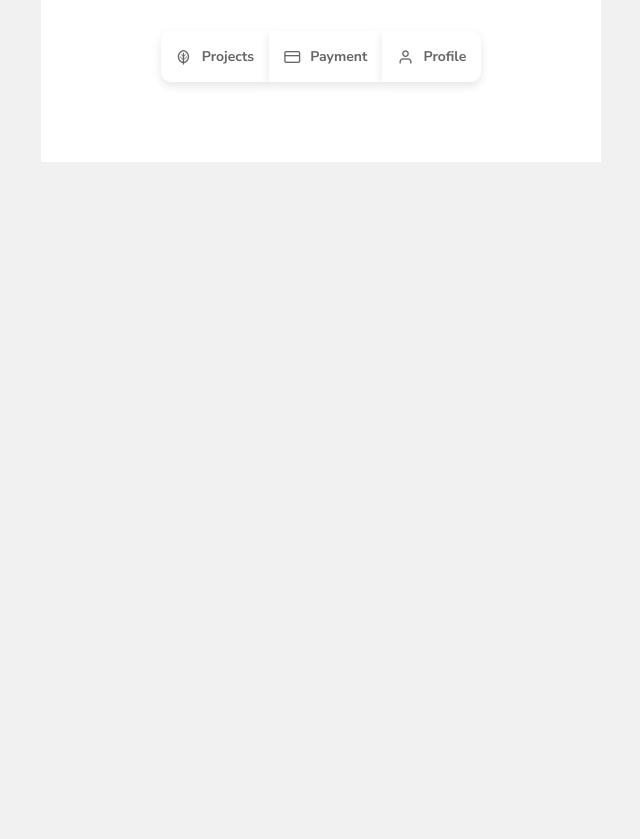
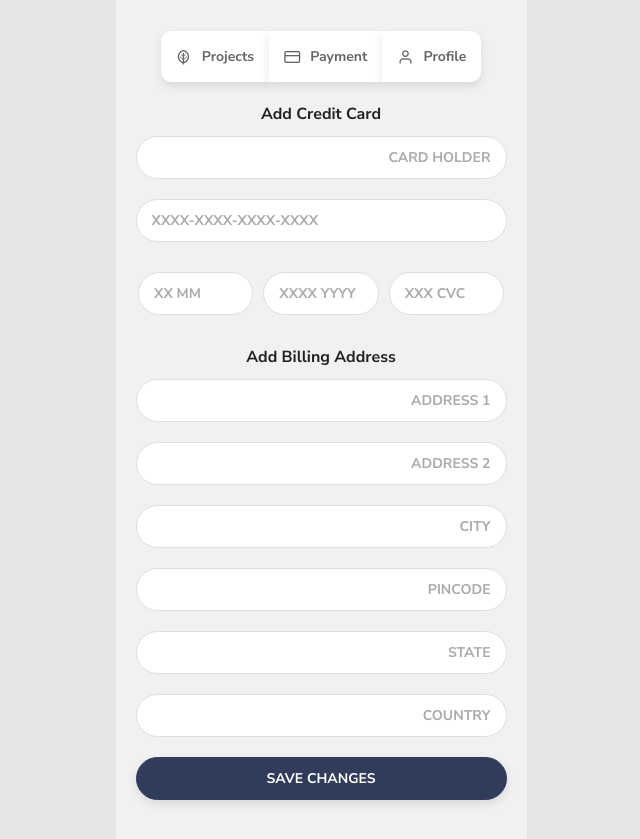
Before and after one commit to MaryLangiewicz/adopt_a_tree, a website: page account_payment.html in a window 1280 px wide. Shown: the part 349-1188 px from the top of the page, without its empty margins (319-959 px from the left). Before the commit the page ends 800 px from the top, so only its background shows below. Drawn offline with nearby package versions, Linux system fonts and the light colour scheme; files that its build step writes are made by us from their sources; files whose address does not match are found by name.

Commit message:
add credit card,address to structure html with styling,change media-sm to smaller, add new color bg and replace color bg in account and account-payment section

```diff
--- a/account_payment.html
+++ b/account_payment.html
@@ -19,11 +19,13 @@
             <div class="spacing-2 brand-1-bg">
                 <div class="row flex flex-wrap">
                     <div class="col col-6 spacing-l">
-                        <img src="assets/svg/logos/logo-white.svg" alt="Logo: Adopt-a-Tree" width="36" height="36" role="img">
+                        <img src="assets/svg/logos/logo-white.svg" alt="Logo: Adopt-a-Tree" width="36" height="36"
+                             role="img">
                     </div>
                 </div>
                 <div class="avatar text-center white spacing-3-b">
-                    <img src="assets/img/avatar/avatar-user.jpg" alt="Jenn Davis" width="144" height="144" class="avatar-img">
+                    <img src="assets/img/avatar/avatar-user.jpg" alt="Jenn Davis" width="144" height="144"
+                         class="avatar-img">
                     <div class="avatar-username">Jenn Davis</div>
                     <div class="avatar-meta-info">
                         <div class="spacing-b">4 Projects / 212 Trees</div>
@@ -31,7 +33,7 @@
                     </div>
                 </div>
             </div>
-            <div class="spacing-2 white-bg">
+            <div class="spacing-2 gray-mist-bg">
                 <ul class="tab-block text-center flex flex-justify-center" data-tabs="">
                     <li class="tab-each">
                         <a href="#tab-projects" class="tab-each-anchor" data-tabby-default="">
@@ -53,15 +55,63 @@
                     </li>
                 </ul>
 
-                <div id="tab-projects" class="spacing-v"></div>
-                <div id="tab-payment" class="spacing-v"></div>
-                <div id="tab-profile" class="spacing-v"></div>
-
                 <script>
                     document.addEventListener("DOMContentLoaded", function () {
                         var tabs = new Tabby('[data-tabs]');
                     });
                 </script>
+                <div class="spacing-2-t">
+                    <div class="field">
+                        <label for="demo-input-default" class="label text-center font-size-lg">Add Credit Card</label>
+                        <input type="text" class="form-text text-right font-bold" placeholder="CARD HOLDER" id="demo-input-default">
+                    </div>
+                    <div class="field">
+                        <label for="number"></label>
+                        <input type="text" class="form-text font-bold" placeholder="XXXX-XXXX-XXXX-XXXX" id="number">
+                    </div>
+                    <div class="row flex spacing spacing">
+                        <div class="field spacing-r">
+                            <label for="date"></label>
+                            <input type="text" class="form-text font-bold" placeholder="XX MM" id="date">
+                        </div>
+                        <div class="field spacing-r">
+                            <label for="year"></label>
+                            <input type="text" class="form-text font-bold" placeholder="XXXX YYYY" id="year">
+                        </div>
+                        <div class="field">
+                            <label for="cvc"></label>
+                            <input type="text" class="form-text font-bold" placeholder="XXX CVC" id="cvc">
+                        </div>
+                    </div>
+                    <div class="field">
+                        <label for="complete" class="label text-center font-size-lg">Add Billing Address</label>
+                        <input type="text" class="form-text font-bold text-right text-uppercase" placeholder="Address 1" id="complete">
+                    </div>
+                    <div class="field">
+                        <label for="address2"></label>
+                        <input type="text" class="form-text font-bold text-right text-uppercase" placeholder="Address 2" id="address2">
+                    </div>
+                    <div class="field">
+                        <label for="city"></label>
+                        <input type="text" class="form-text font-bold text-right text-uppercase" placeholder="City" id="city">
+                    </div>
+                    <div class="field">
+                        <label for="pin"></label>
+                        <input type="text" class="form-text font-bold text-right text-uppercase" placeholder="Pincode" id="pin">
+                    </div>
+                    <div class="field">
+                        <label for="state"></label>
+                        <input type="text" class="form-text font-bold text-right text-uppercase" placeholder="State" id="state">
+                    </div>
+                    <div class="field">
+                        <label for="country"></label>
+                        <input type="text" class="form-text font-bold text-right text-uppercase" placeholder="Country" id="country">
+                    </div>
+                    <div class="spacing-2-b">
+                        <button class="btn btn--brand-2 full-width spacing-2-b" tabindex="0" role="button">Save Changes</button>
+                    </div>
+                </div>
+            </div>
         </div>
     </div>
 </section>
--- a/assets/scss/partials/_colors.scss
+++ b/assets/scss/partials/_colors.scss
@@ -22,6 +22,7 @@ $colors-map: (
         "gray-titanium": $gray-titanium,
         "gray-cloud": $gray-cloud,
         "gray-mist": $gray-mist,
+        "gray-light" :$gray-light,
         "white": $white,
         "color-font": $color-font,
         "color-link": $color-link,
--- a/assets/scss/partials/_main.scss
+++ b/assets/scss/partials/_main.scss
@@ -20,7 +20,7 @@ html,body{
 
 body{
     color: $color-font;
-    background-color: $gray-mist;
+    background-color: $gray-light;
     font-size: $font-size;
     font-weight: $font-regular;
     font-family: $font-family-1;
--- a/assets/scss/partials/variables.scss
+++ b/assets/scss/partials/variables.scss
@@ -26,7 +26,9 @@ $gray-cement: #999;
 $gray-titanium: #AAA;
 $gray-cloud: #DADEE8;
 $gray-mist: #F1F1F1;
+$gray-light: #E5E5E5;
 $white: #FFF;
+
 
 //Colors: typography
 $color-font: $gray-lead;
@@ -104,7 +106,7 @@ $transition-ease-in: all 0.2s ease-in;
 
 // ----------------------------
 // VARIABLES: Media queries
-$media-sm: toRem(600px);
+$media-sm: toRem(451px);
 $media-sm-max: toRem(768px);
 $media-lg: toRem(1200px);
 
@@ -138,7 +140,7 @@ $svg-path: '../svg';
 //VARIABLES: media-queries breakpoints
 $media-lg: toRem(1200px);
 $media-md: toRem(900px);
-$media-sm: toRem(600px);
+$media-sm: toRem(451px);
 
 $media-lg-max: $media-lg - toRem(1px);
 $media-md-max: $media-md - toRem(1px);
```
Also changed, not shown: account.html (+1 -6 lines).
